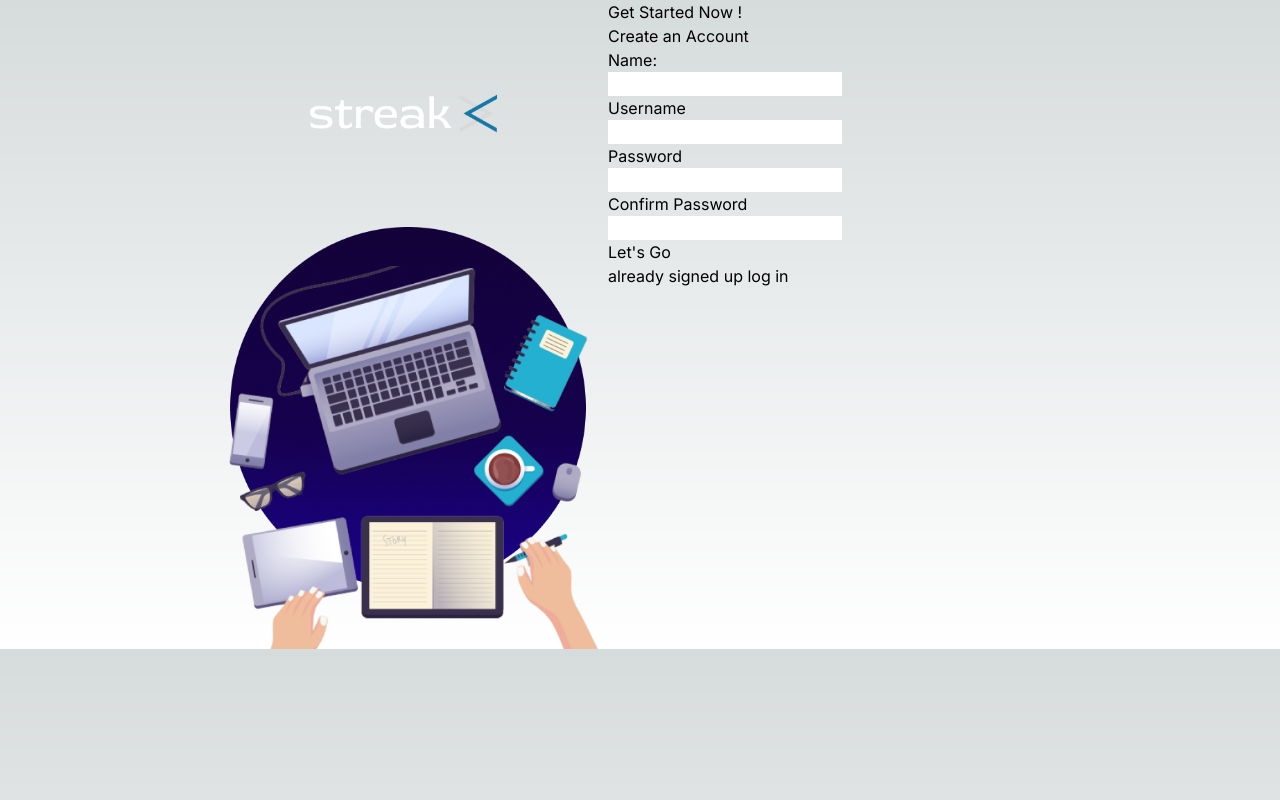
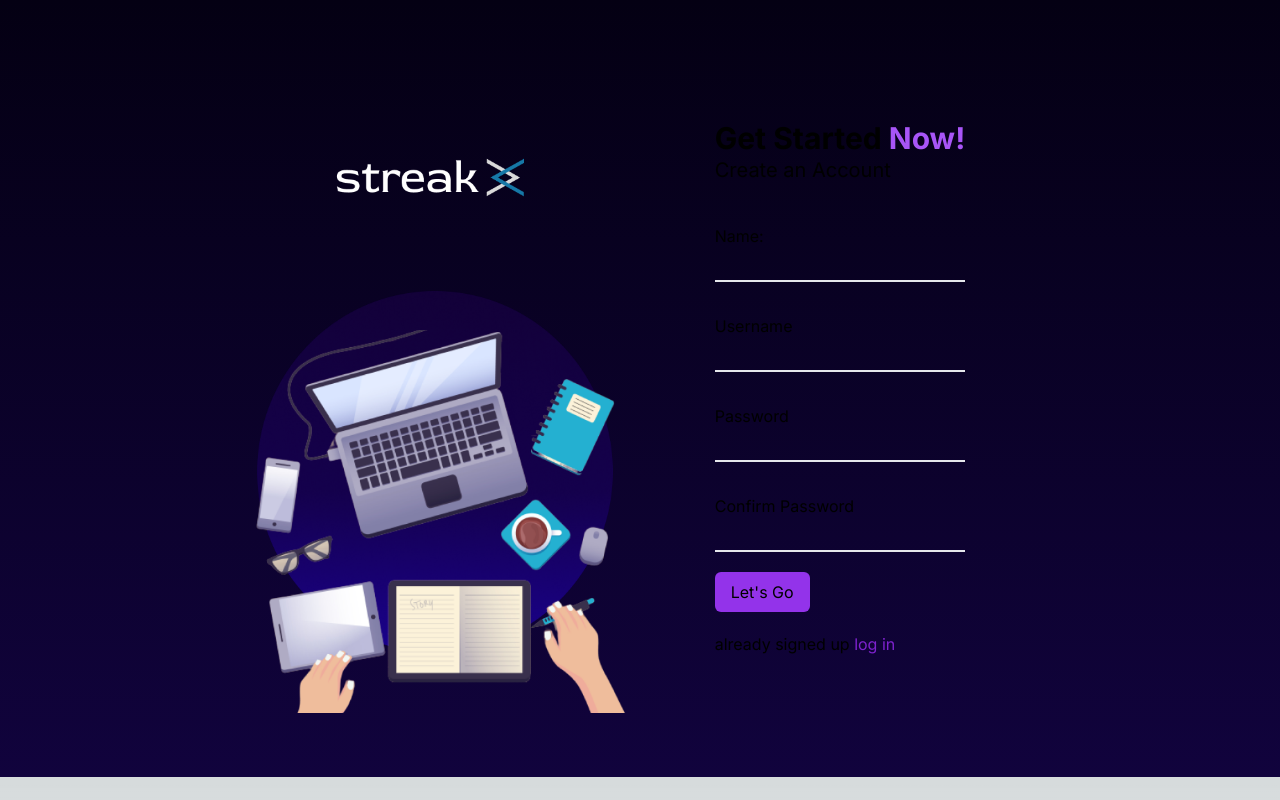
Before and after one commit to Kp019/streakhub_frontend, a Next.js app: page /Signup in a window 1280 px wide. Built offline with nearby package versions, Linux system fonts and the light colour scheme.

Commit message:
styled signup page

```diff
--- a/src/app/Signup/page.jsx
+++ b/src/app/Signup/page.jsx
@@ -37,23 +37,23 @@ function Signup() {
   };
 
   return (
-    <div className="flex mx-52">
+    <div className="bg-gradient-to-b from-[#040013] to-[#11033d]">
+    <div className="flex px-52  py-16 justify-center items-center content-center">
       <div className="flex flex-col items-center justify-center gap-20 mt-20">
         <Image src="/logoone.png" width={200} height={200} alt="" />
         <Image src="/laptoph.png" width={400} height={400} alt="" />
       </div>
-      <div>
-        <div>
-          <div>
-            <h1>Get Started Now !</h1>
-            <p>Create an Account</p>
+      <div className="px-20">
+          <div >
+            <h1 className="text-3xl font-bold">Get Started <span className="text-purple-500">Now!</span></h1>
+            <p className="text-xl">Create an Account</p>
           </div>
-          <div>
+          <div className="pt-10">
             <form onSubmit={handleSignup}>
-              <div className="flex flex-col">
+              <div className="flex flex-col pb-8">
                 <label for="fname">Name:</label>
                 <input
-                  className="text-black"
+                  className="text-white appearance-none bg-transparent border-b-2 focus:outline-none mt-2"
                   type="text"
                   value={name}
                   onChange={(event) => {
@@ -61,10 +61,10 @@ function Signup() {
                   }}
                 />
               </div>
-              <div className="flex flex-col">
+              <div className="flex flex-col pb-8">
                 <label for="username">Username</label>
                 <input
-                  className="text-black"
+                  className="text-white appearance-none bg-transparent border-b-2 focus:outline-none mt-2"
                   type="text"
                   value={username}
                   onChange={(event) => {
@@ -72,10 +72,10 @@ function Signup() {
                   }}
                 />
               </div>
-              <div className="flex flex-col">
+              <div className="flex flex-col pb-8">
                 <label for="fname">Password</label>
                 <input
-                  className="text-black"
+                  className="text-white appearance-none bg-transparent border-b-2 focus:outline-none mt-2"
                   type="text"
                   value={password}
                   onChange={(event) => {
@@ -86,7 +86,7 @@ function Signup() {
               <div className="flex flex-col">
                 <label for="fname">Confirm Password</label>
                 <input
-                  className="text-black"
+                  className="text-white appearance-none bg-transparent border-b-2 focus:outline-none mt-2"
                   type="text"
                   value={confirmpassword}
                   onChange={(event) => {
@@ -95,10 +95,10 @@ function Signup() {
                 />
               </div>
 
-              <input type="submit" value="Let's Go" />
+              <input className="bg-purple-600 px-4 py-2 rounded-md hover:shadow-purple-500/30 hover:shadow-lg hover:duration-200 my-5" type="submit" value="Let's Go" />
             </form>
             <p>
-              already signed up <a href="./login">log in</a>
+              already signed up <a className="text-purple-700" href="./login">log in</a>
             </p>
           </div>
         </div>
```
